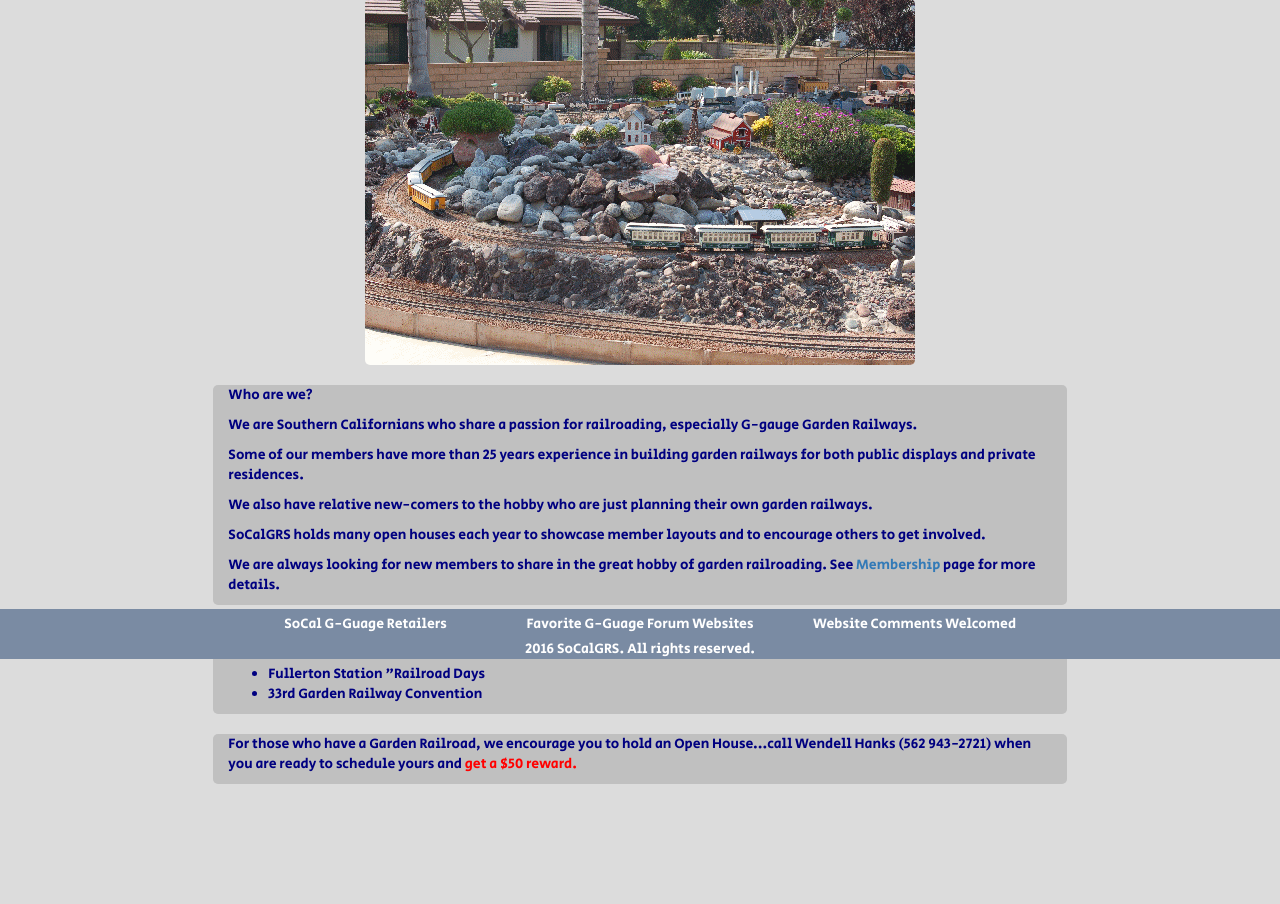
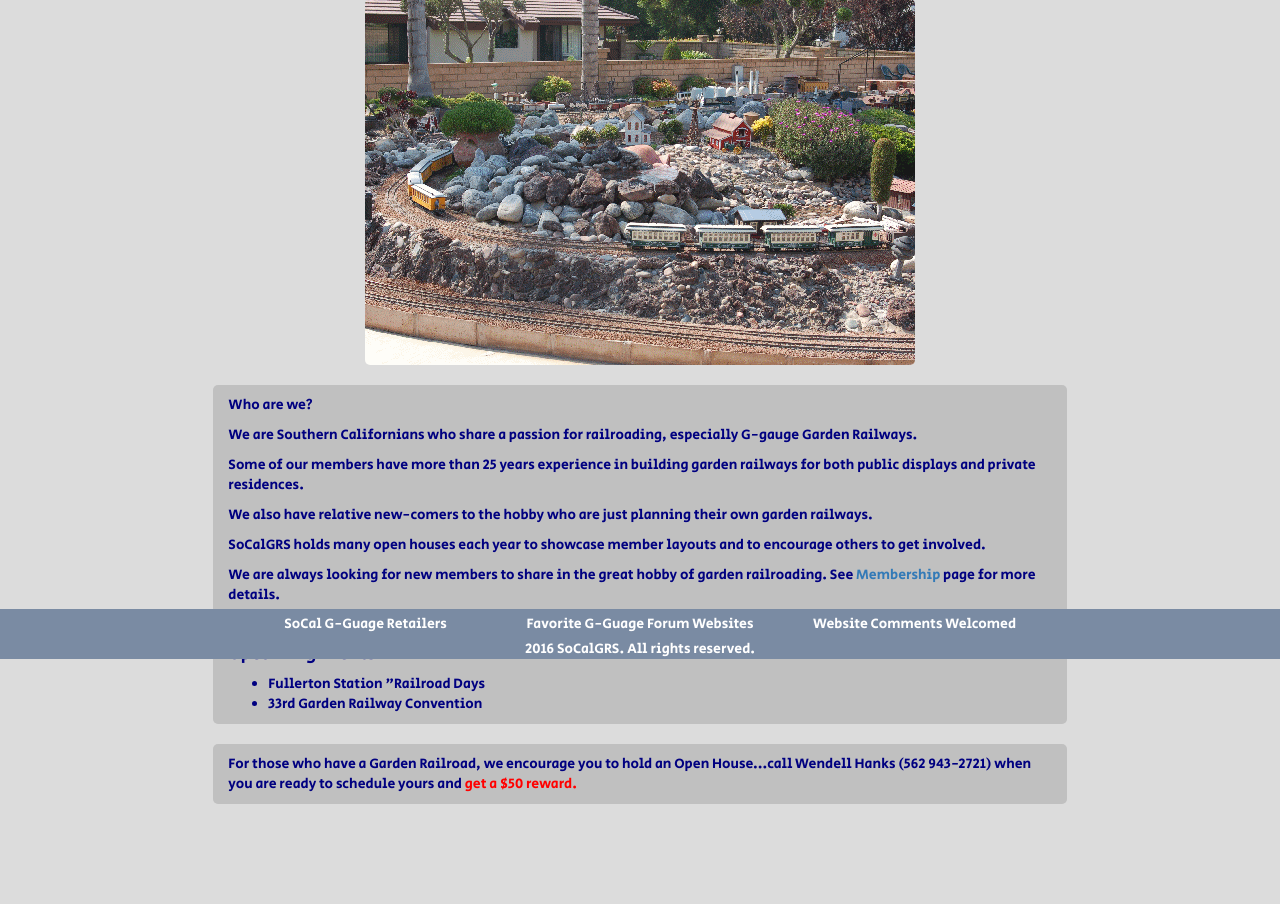
Before and after one commit to djacobs74/soCalGRS, a Django app: page / in a window 1280 px wide. Shown: the part 141-1045 px from the top of the page. Before the commit the page ends 925 px from the top, so only its background shows below. Run offline with Django 3.2, Linux system fonts and the light colour scheme; some libraries are stand-ins or nearby versions; some web fonts are replaced.

Commit message:
para-space

```diff
--- a/socalgrs/static/css/styles.css
+++ b/socalgrs/static/css/styles.css
@@ -62,6 +62,9 @@
 	font-family: 'Secular One', sans-serif;
 }
 
+.para-space {
+	margin-top: 10px;
+}
 
 
 .rights {
--- a/socalgrs/templates/index.html
+++ b/socalgrs/templates/index.html
@@ -20,7 +20,7 @@
 
 		<div class="row">
 			<div class="bubble col-xs-8 col-xs-offset-2">
-				<p>Who are we?</p>
+				<p class="para-space">Who are we?</p>
 				<p>We are Southern Californians who share a passion for railroading, especially G-gauge Garden Railways.</p>
 				<p>Some of our members have more than 25 years experience in building garden railways for both public displays and private residences.</p>
 				<p>We also have relative new-comers to the hobby who are just planning their own garden railways.</p>
@@ -45,7 +45,7 @@
 
 		<div class="row">
 			<div class="bubble col-xs-8 col-xs-offset-2">
-				<p>For those who have a Garden Railroad, we encourage you to hold an Open House...call Wendell Hanks (562 943-2721) when you are ready to schedule yours and <span class="reward">get a $50 reward.</span></p>
+				<p class="para-space">For those who have a Garden Railroad, we encourage you to hold an Open House...call Wendell Hanks (562 943-2721) when you are ready to schedule yours and <span class="reward">get a $50 reward.</span></p>
 			</div>
 		</div>
 	</div>
```
